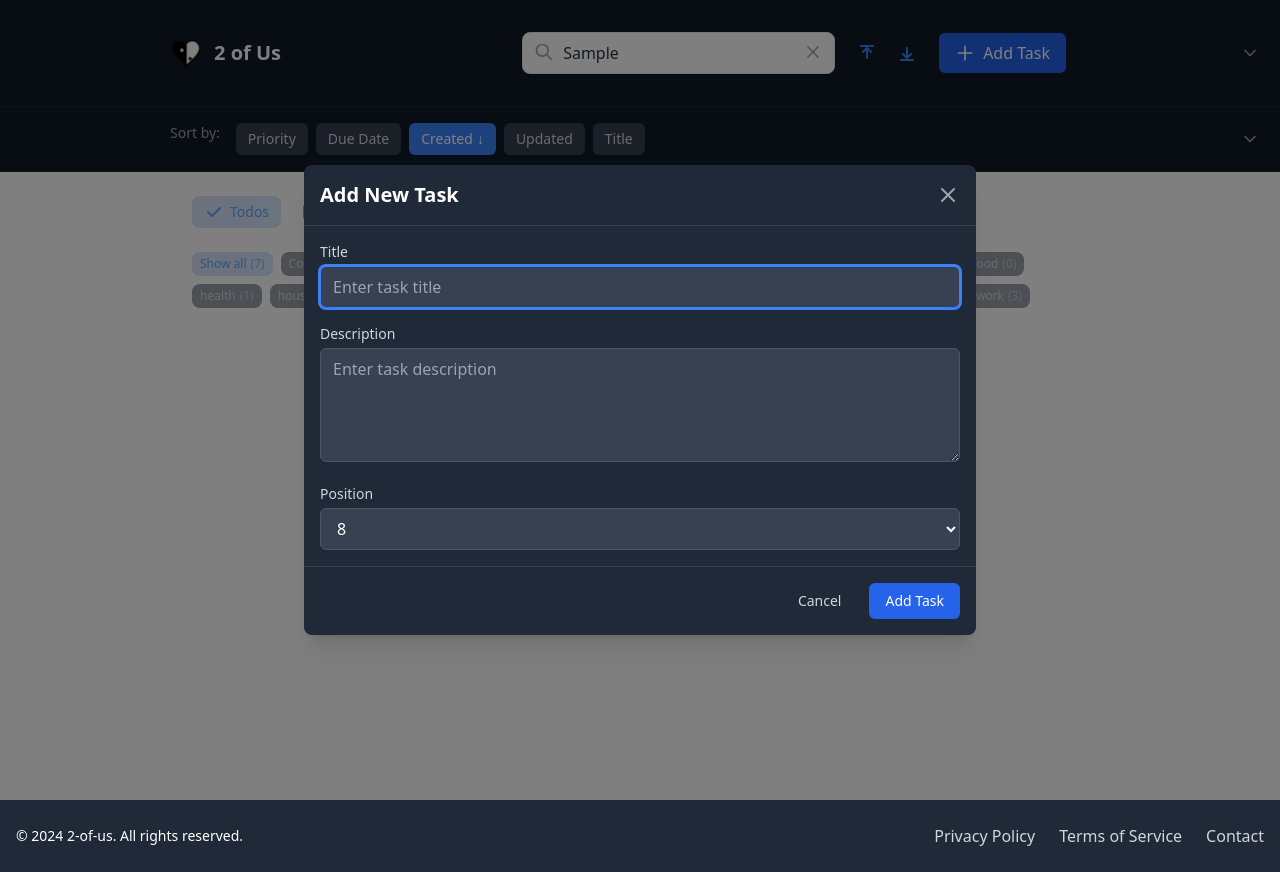
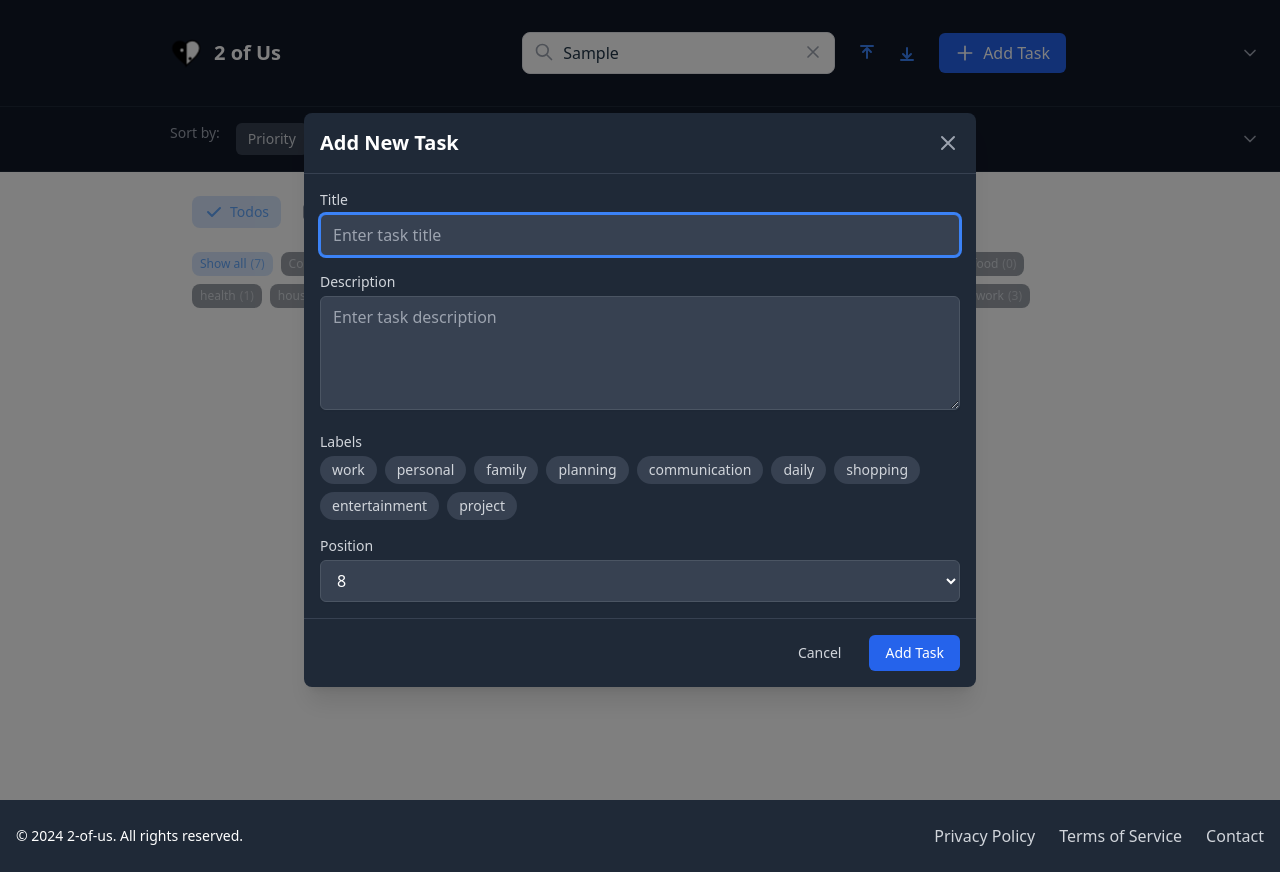
Before and after one commit to SebastianUdden/2-of-us, a React (Vite) app: page / in a window 1280 px wide. Both pictures are taken after typing "Sample" into the empty fields and a click on the button "Add Task". Built offline with nearby package versions, Linux system fonts and the light colour scheme.

Commit message:
add labels in add task

```diff
--- a/src/components/AddTaskPanel.tsx
+++ b/src/components/AddTaskPanel.tsx
@@ -1,6 +1,18 @@
 import { useEffect, useRef, useState } from "react";
 
 import { Task } from "../types/Task";
+
+const AVAILABLE_LABELS = [
+  "work",
+  "personal",
+  "family",
+  "planning",
+  "communication",
+  "daily",
+  "shopping",
+  "entertainment",
+  "project",
+];
 
 interface AddTaskPanelProps {
   isOpen: boolean;
@@ -19,6 +31,7 @@ const AddTaskPanel = ({
     title: "",
     description: "",
     priority: 1,
+    labels: [] as string[],
   });
   const titleInputRef = useRef<HTMLInputElement>(null);
 
@@ -31,6 +44,7 @@ const AddTaskPanel = ({
         title: "",
         description: "",
         priority: totalTasks + 1,
+        labels: [],
       }));
       // Focus the title input when panel opens
       setTimeout(() => titleInputRef.current?.focus(), 100);
@@ -52,6 +66,8 @@ const AddTaskPanel = ({
       author: "Sebastian Uddén",
       createdAt: new Date(),
       completed: false,
+      archived: false,
+      labels: formData.labels,
       updates: [
         {
           author: "Sebastian Uddén",
@@ -61,6 +77,15 @@ const AddTaskPanel = ({
     };
     onAddTask(newTask);
     onClose();
+  };
+
+  const toggleLabel = (label: string) => {
+    setFormData((prev) => ({
+      ...prev,
+      labels: prev.labels.includes(label)
+        ? prev.labels.filter((l) => l !== label)
+        : [...prev.labels, label],
+    }));
   };
 
   return (
@@ -140,6 +165,28 @@ const AddTaskPanel = ({
             </div>
 
             <div>
+              <label className="block text-sm font-medium text-gray-300 mb-1">
+                Labels
+              </label>
+              <div className="flex flex-wrap gap-2">
+                {AVAILABLE_LABELS.map((label) => (
+                  <button
+                    key={label}
+                    type="button"
+                    onClick={() => toggleLabel(label)}
+                    className={`px-3 py-1 rounded-full text-sm font-medium transition-colors ${
+                      formData.labels.includes(label)
+                        ? "bg-blue-500 text-white"
+                        : "bg-gray-700 text-gray-300 hover:bg-gray-600"
+                    }`}
+                  >
+                    {label}
+                  </button>
+                ))}
+              </div>
+            </div>
+
+            <div>
               <label
                 htmlFor="priority"
                 className="block text-sm font-medium text-gray-300 mb-1"
```
